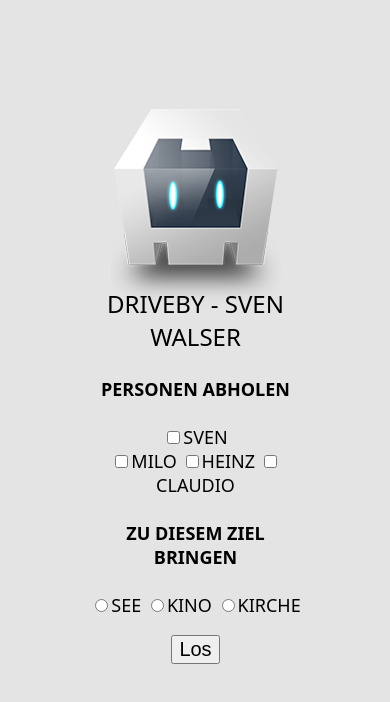
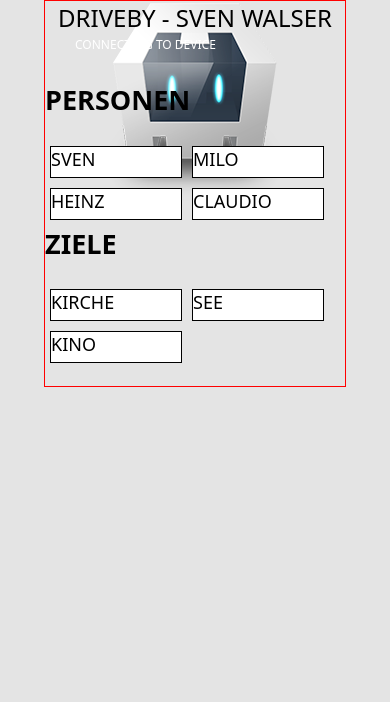
Before and after one commit to claudio-walser/cordova-driveby-app, a website: page www/index.html in a window 390 px wide. Drawn offline with Linux system fonts and the light colour scheme; some packages are replaced by stand-ins of ours.

Commit message:
first draft

```diff
--- a/www/css/index.css
+++ b/www/css/index.css
@@ -37,27 +37,33 @@ body {
     width:100%;
 }
 
+
+
 /* Portrait layout (default) */
 .app {
     background:url(../img/logo.png) no-repeat center top; /* 170px x 200px */
-    position:absolute;             /* position in the center of the screen */
-    left:50%;
-    top:50%;
-    height:50px;                   /* text area height */
-    width:225px;                   /* text area width */
-    text-align:center;
-    padding:180px 0px 0px 0px;     /* image height is 200px (bottom 20px are overlapped with text) */
-    margin:-315px 0px 0px -112px;  /* offset vertical: half of image height and text area height */
-                                   /* offset horizontal: half of text area width */
+    width:300px;                   /* text area width */
+    margin:0 auto;
+    border: 1px solid red;  /* offset vertical: half of image height and text area height */                                   /* offset horizontal: half of text area width */
 }
 
-/* Landscape layout (with min-width) */
-@media screen and (min-aspect-ratio: 1/1) and (min-width:400px) {
-    .app {
-        background-position:left center;
-        padding:75px 0px 75px 170px;  /* padding-top + padding-bottom + text area = image height */
-        margin:-90px 0px 0px -198px;  /* offset vertical: half of image height */
-                                      /* offset horizontal: half of image width and text area width */
+.item {
+    display: block;
+    height: 30px;
+    background-color: #ffffff;
+    width: 130px;
+    border: 1px solid black;
+    margin: 5px;
+    float: left;
+}
+
+@media screen and (orientation : landscape) {
+     .app {
+        width:600px;                   /* text area width */
+    }
+
+    .item {
+        width: 280px;
     }
 }
 
@@ -84,12 +90,11 @@ button {
 }
 
 .event.listening {
-    background-color:#333333;
     display:block;
 }
 
-.event.success {
-    background-color:#ff0000;
+.event.received {
+    /*display:none;*/
 }
 
 .event.error {
@@ -108,3 +113,7 @@ button {
     50% { opacity: 0.4; }
     to { opacity: 1.0; }
 }
+
+.clear {
+    clear: both;
+}
--- a/www/index.html
+++ b/www/index.html
@@ -37,39 +37,25 @@
     </head>
     <body>
         <div class="app">
-            <h1>DriveBy - Sven Walser</h1>
+            <h1>driveby - Sven Walser</h1>
             <div id="deviceready" class="blink">
                 <p class="event listening">Connecting to Device</p>
-                <p class="success">
+                <p class="event received">
+                    <h2>Personen</h2>
+                    <div class="item people" data-value="sven">Sven</div>
+                    <div class="item people" data-value="milo">Milo</div>
+                    <div class="item people" data-value="heinz">Heinz</div>
+                    <div class="item people" data-value="claudio">Claudio</div>
 
-                    <h4>Personen abholen</h4>
-                    <p>
-                        <label for="sven">
-                        <input type="checkbox" name="sven" id="sven" value="sven">Sven</label>
-                        <br />
-                        <label for="milo">
-                        <input type="checkbox" name="milo" id="milo" value="milo">Milo</label>
-                        <label for="heinz">
-                        <input type="checkbox" name="heinz" id="heinz" value="heinz">Heinz</label>
-                        <label for="claudio">
-                        <input type="checkbox" name="claudio" id="claudio" value="claudio">Claudio</label>
-                    </p>
+                    <h2>Ziele</h2>
+                    <div class="item target" data-value="church">Kirche</div>
+                    <div class="item target" data-value="lake">See</div>
+                    <div class="item target" data-value="cinema">Kino</div>
 
-                    <h4>zu diesem Ziel bringen</h4>
-                    <p>
-                        <label for="target-lake">
-                        <input type="radio" name="target" id="target-lake" value="Test2">See</label>
-                        <label for="target-cinema">
-                        <input type="radio" name="target" id="target-cinema" value="Test2">Kino</label>
-                        <label for="target-church">
-                        <input type="radio" name="target" id="target-church" value="Test2">Kirche</label>
-                    </p>
-
-                    <button name="los" value="los">Los</button>
+                    <div class="clear"></div>
 
 
                 </p>
-                <p class="event error">Leider ist ein Fehler aufgetreten, bist du im GoPiGo Netzwerk?</p>
             </div>
         </div>
         <script type="text/javascript" src="cordova.js"></script>
--- a/www/js/index.js
+++ b/www/js/index.js
@@ -17,9 +17,14 @@
  * under the License.
  */
 var app = {
+
+    // var checkedPeople = [],
+    // var checkedTarget = [],
+
     // Application Constructor
     initialize: function() {
         document.addEventListener('deviceready', this.onDeviceReady.bind(this), false);
+        this.receivedEvent('start')
     },
 
     // deviceready Event Handler
@@ -34,7 +39,14 @@ var app = {
     receivedEvent: function(id) {
         var parentElement = document.getElementById(id);
         var listeningElement = parentElement.querySelector('.listening');
-        var receivedElement = parentElement.querySelector('.success');
+        var receivedElement = parentElement.querySelector('.received');
+        var peopleElements = parentElement.querySelector('.people');
+        var targetElements = parentElement.querySelector('.target');
+
+        peopleElements.on('click', function(e) {
+            console.log('holy moly')
+            console.log(e)
+        })
 
         listeningElement.setAttribute('style', 'display:none;');
         receivedElement.setAttribute('style', 'display:block;');
```
Also changed, not shown: package.json (+6 -1 lines).
